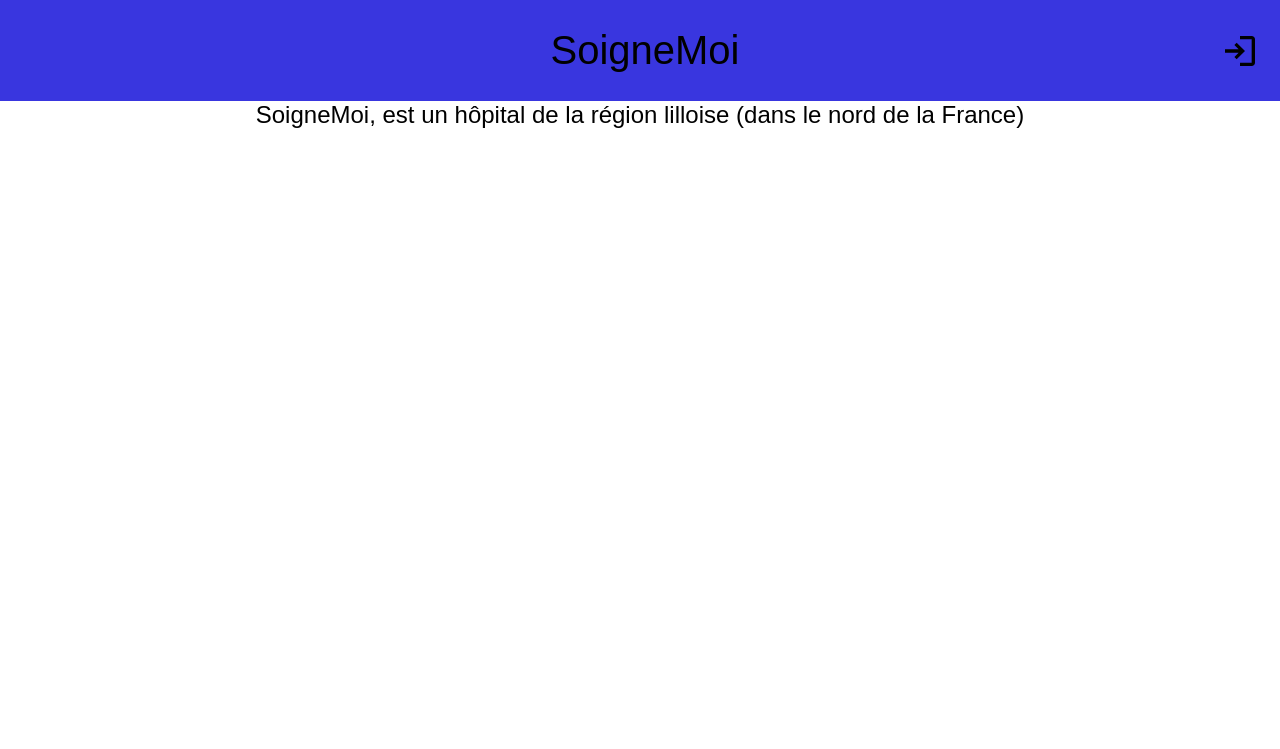
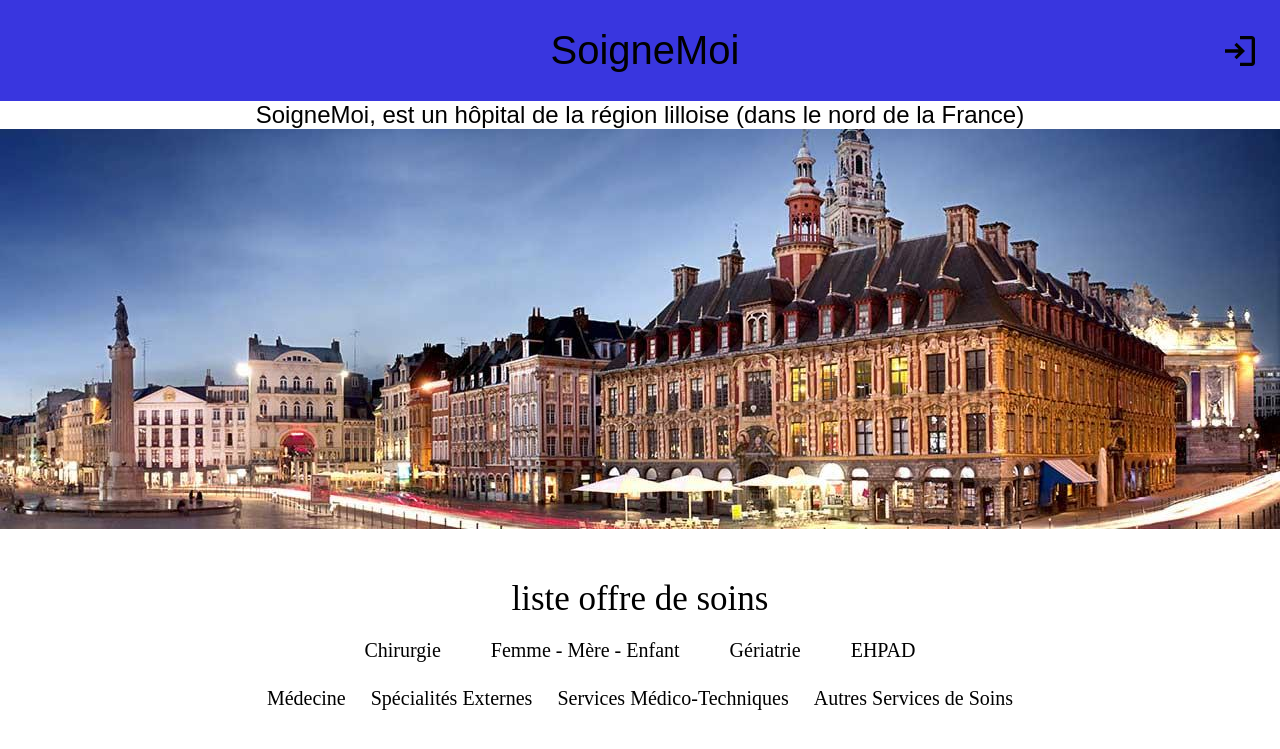
Before and after one commit to jujujuju07/ECF-Web, a PHP site: page / in a window 1280 px wide. Shown: the top 749 px of the page. Run offline with PHP 8.4, Linux system fonts and the light colour scheme.

Commit message:
new design

```diff
--- a/css/index.css
+++ b/css/index.css
@@ -6,7 +6,6 @@
     background: #ffffff;
     display: flex;
     flex-direction: column;
-    gap: 371px;
     align-items: center;
     justify-content: flex-start;
     position: relative;
@@ -20,3 +19,36 @@
     font-weight: 400;
     position: relative;
 }
+.image{
+    width: 100%;
+}
+.liste{
+    margin-top: 50px;
+    display: flex;
+    flex-direction: column;
+    align-items: center;
+}
+.liste-offre{
+    margin-top: 20px;
+    gap :25px;
+    display: flex;
+    flex-direction: column;
+}
+.liste-liste-offre-1{
+    gap: 50px;
+    display: flex;
+    flex-direction: row;
+    justify-content: center;
+}
+.liste-liste-offre-2{
+    gap :25px;
+    display: flex;
+    flex-direction: row;
+    justify-content: center;
+}
+.label-titre-liste{
+    font-size: 35px;
+}
+.label-liste{
+    font-size: 20px;
+}
--- a/index.php
+++ b/index.php
@@ -8,10 +8,26 @@
 <body>
 <?php include("header.php") ?>
 <div class="page-d-accueil">
-    <div
-            class="text"
-    >
+    <div class="text">
         SoigneMoi, est un hôpital de la région lilloise (dans le nord de la France)
+    </div>
+    <img src="image/lille.jpg" alt="image de lille" class="image">
+    <div class="liste">
+        <label class="label-titre-liste">liste offre de soins</label>
+        <div class="liste-offre">
+            <div class="liste-liste-offre-1">
+                <label class="label-liste">Chirurgie</label>
+                <label class="label-liste">Femme - Mère - Enfant</label>
+                <label class="label-liste">Gériatrie</label>
+                <label class="label-liste">EHPAD</label>
+            </div>
+            <div class="liste-liste-offre-2">
+                <label class="label-liste">Médecine</label>
+                <label class="label-liste">Spécialités Externes</label>
+                <label class="label-liste">Services Médico-Techniques</label>
+                <label class="label-liste">Autres Services de Soins</label>
+            </div>
+        </div>
     </div>
 </div>
 
```
Also changed, not shown: image/lille.jpg (added).
